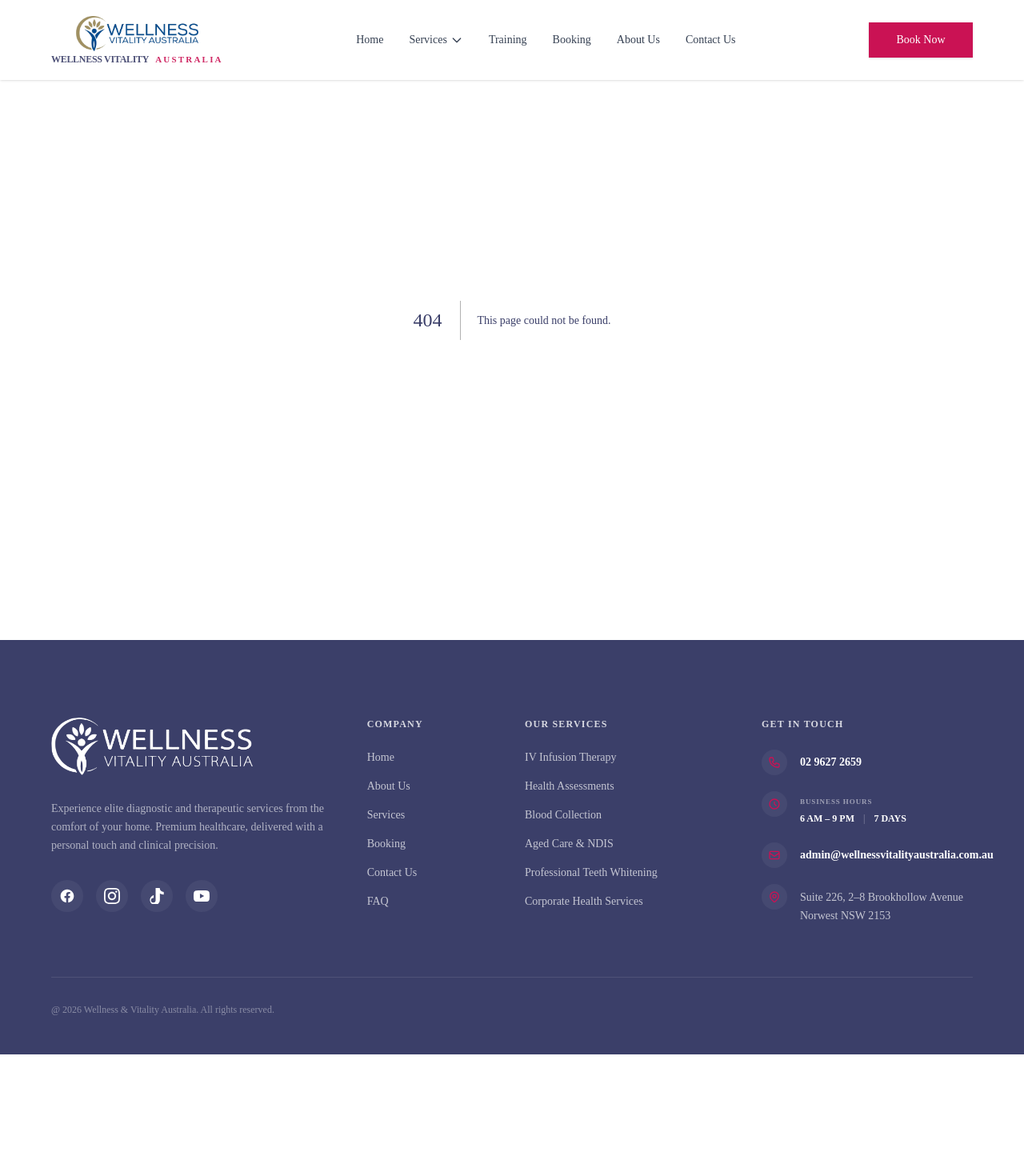
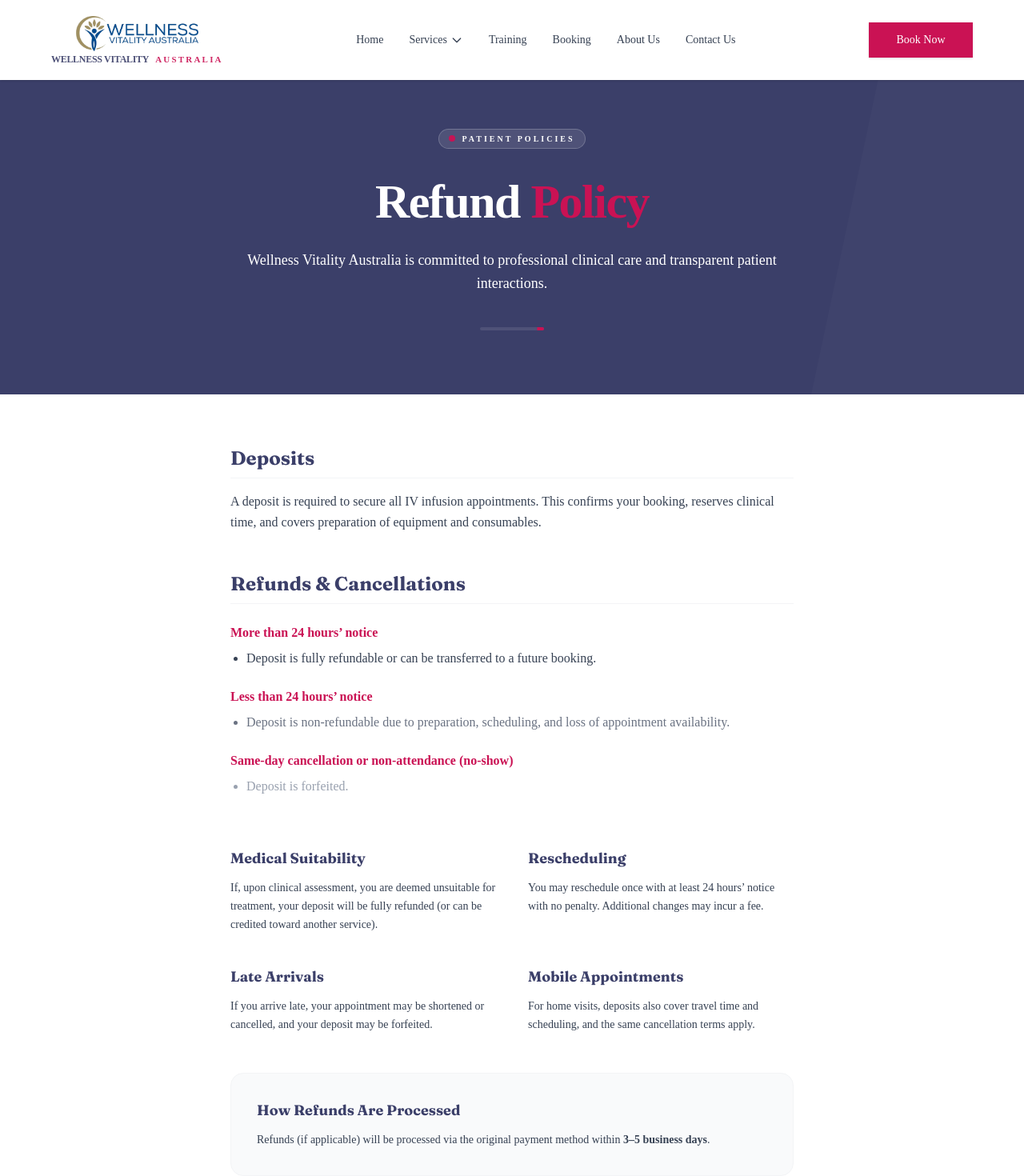
Before and after one commit to IT-Alliance-Tech/wellness-vitality, a Next.js app: page /refund-policy in a window 1280 px wide. Before the commit this address had no page. Shown: the top 1470 px of the page at 80% size. Before the commit the page ends 1318 px from the top, so only its background shows below. Built offline with nearby package versions, Linux system fonts and the light colour scheme.

Commit message:
Updated navbar

```diff
--- /dev/null
+++ b/src/app/refund-policy/page.jsx
@@ -0,0 +1,132 @@
+"use client";
+
+import React from 'react';
+import Link from 'next/link';
+
+export default function RefundPolicyPage() {
+  return (
+    <main className="min-h-screen bg-white pb-24">
+      {/* Hero Section - Matching About Us/Services style */}
+      <section className="relative pt-40 pb-20 bg-[#3b3f69] overflow-hidden">
+        <div className="absolute inset-0 pointer-events-none">
+          <div className="absolute top-0 right-0 w-1/3 h-full bg-white/[0.02] -skew-x-12 translate-x-1/2" />
+        </div>
+
+        <div className="w-full max-w-6xl mx-auto px-4 sm:px-6 lg:px-12 xl:px-16 relative z-10 text-center reveal-up">
+          {/* Badge */}
+          <div className="inline-flex items-center gap-2 px-3 py-1 rounded-full bg-white/10 border border-white/20 mb-8">
+            <div className="w-2 h-2 rounded-full bg-[#ca1254] animate-pulse" />
+            <span className="text-[10px] font-semibold uppercase tracking-[0.3em] !text-white">
+              Patient Policies
+            </span>
+          </div>
+
+          <h1 className="text-4xl md:text-6xl font-semibold !text-white mb-6 leading-[1.15] tracking-tight">
+            Refund <span className="text-[#ca1254] font-semibold">Policy</span>
+          </h1>
+
+          <p className="text-lg !text-white w-full max-w-2xl mx-auto leading-relaxed font-light">
+            Wellness Vitality Australia is committed to professional clinical care and transparent patient interactions.
+          </p>
+
+          {/* Animated Divider */}
+          <div className="mt-10 w-20 h-1 bg-white/10 mx-auto rounded-full overflow-hidden">
+            <div className="h-full bg-[#ca1254] w-1/3 animate-[slide_2s_infinite_linear]" />
+          </div>
+        </div>
+      </section>
+
+      {/* Simplified Content Area */}
+      <section className="py-16">
+        <div className="w-full max-w-3xl mx-auto px-6 sm:px-8">
+
+          <div className="space-y-12 text-gray-700">
+
+            {/* Deposits */}
+            <div>
+              <h2 className="text-2xl font-bold font-serif text-[#3b3f69] mb-4 border-b border-gray-100 pb-2">Deposits</h2>
+              <p className="leading-relaxed">
+                A deposit is required to secure all IV infusion appointments. This confirms your booking, reserves clinical time, and covers preparation of equipment and consumables.
+              </p>
+            </div>
+
+            {/* Refunds & Cancellations */}
+            <div>
+              <h2 className="text-2xl font-bold font-serif text-[#3b3f69] mb-6 border-b border-gray-100 pb-2">Refunds & Cancellations</h2>
+
+              <div className="space-y-6">
+                <div>
+                  <h3 className="font-bold text-[#ca1254] mb-2">More than 24 hours’ notice</h3>
+                  <ul className="list-disc pl-5 space-y-1">
+                    <li>Deposit is fully refundable or can be transferred to a future booking.</li>
+                  </ul>
+                </div>
+
+                <div>
+                  <h3 className="font-bold text-[#ca1254] mb-2">Less than 24 hours’ notice</h3>
+                  <ul className="list-disc pl-5 space-y-1 text-gray-500">
+                    <li>Deposit is non-refundable due to preparation, scheduling, and loss of appointment availability.</li>
+                  </ul>
+                </div>
+
+                <div>
+                  <h3 className="font-bold text-[#ca1254] mb-2">Same-day cancellation or non-attendance (no-show)</h3>
+                  <ul className="list-disc pl-5 space-y-1 text-gray-400">
+                    <li>Deposit is forfeited.</li>
+                  </ul>
+                </div>
+              </div>
+            </div>
+
+            {/* Medical Suitability & Others */}
+            <div className="grid grid-cols-1 md:grid-cols-2 gap-10 pt-4">
+              <div>
+                <h3 className="text-lg font-bold font-serif text-[#3b3f69] mb-3">Medical Suitability</h3>
+                <p className="text-sm leading-relaxed">
+                  If, upon clinical assessment, you are deemed unsuitable for treatment, your deposit will be fully refunded (or can be credited toward another service).
+                </p>
+              </div>
+
+              <div>
+                <h3 className="text-lg font-bold font-serif text-[#3b3f69] mb-3">Rescheduling</h3>
+                <p className="text-sm leading-relaxed">
+                  You may reschedule once with at least 24 hours’ notice with no penalty. Additional changes may incur a fee.
+                </p>
+              </div>
+
+              <div>
+                <h3 className="text-lg font-bold font-serif text-[#3b3f69] mb-3">Late Arrivals</h3>
+                <p className="text-sm leading-relaxed">
+                  If you arrive late, your appointment may be shortened or cancelled, and your deposit may be forfeited.
+                </p>
+              </div>
+
+              <div>
+                <h3 className="text-lg font-bold font-serif text-[#3b3f69] mb-3">Mobile Appointments</h3>
+                <p className="text-sm leading-relaxed">
+                  For home visits, deposits also cover travel time and scheduling, and the same cancellation terms apply.
+                </p>
+              </div>
+            </div>
+
+            {/* Processing Info */}
+            <div className="bg-gray-50 rounded-2xl p-8 border border-gray-100 mt-8">
+              <h3 className="text-lg font-bold font-serif text-[#3b3f69] mb-3">How Refunds Are Processed</h3>
+              <p className="text-sm font-light leading-relaxed">
+                Refunds (if applicable) will be processed via the original payment method within <span className="font-bold">3–5 business days</span>.
+              </p>
+            </div>
+
+            {/* Backlink */}
+            <div className="text-center pt-12">
+              <Link href="/contact" className="text-[#ca1254] font-bold hover:underline decoration-2 underline-offset-4">
+                Questions? Contact Our Team
+              </Link>
+            </div>
+
+          </div>
+        </div>
+      </section>
+    </main>
+  );
+}
--- a/src/components/layout/Footer.jsx
+++ b/src/components/layout/Footer.jsx
@@ -57,7 +57,7 @@ const Footer = () => {
                 { label: 'Booking', path: '/booking' },
                 { label: 'Contact Us', path: '/contact' },
                 { label: 'FAQ', path: '/faq' },
-
+                { label: 'Refund Policy', path: '/refund-policy' },
               ].map((item) => (
                 <li key={item.label}>
                   <Link href={item.path} className="text-white/70 hover:text-[#ca1254] hover:translate-x-1 block transition-all text-sm font-medium">
@@ -135,14 +135,10 @@ const Footer = () => {
         </div>
 
         {/* Bottom Bar */}
-        <div className="border-t border-white/10 pt-8 mt-8 flex flex-col md:flex-row justify-between items-center gap-4">
+        <div className="border-t border-white/10 pt-8 mt-8 flex flex-col md:flex-row justify-between items-center gap-4 text-center md:text-left w-full">
           <p className="text-white/40 text-xs font-medium">
             @ {new Date().getFullYear()} Wellness & Vitality Australia. All rights reserved.
           </p>
-          {/* <div className="flex gap-8 text-xs font-medium text-white/40">
-            <Link href="/privacy" className="hover:text-white transition-colors">Privacy Policy</Link>
-            <Link href="/terms" className="hover:text-white transition-colors">Terms of Service</Link>
-          </div> */}
         </div>
       </div>
     </footer>
```
